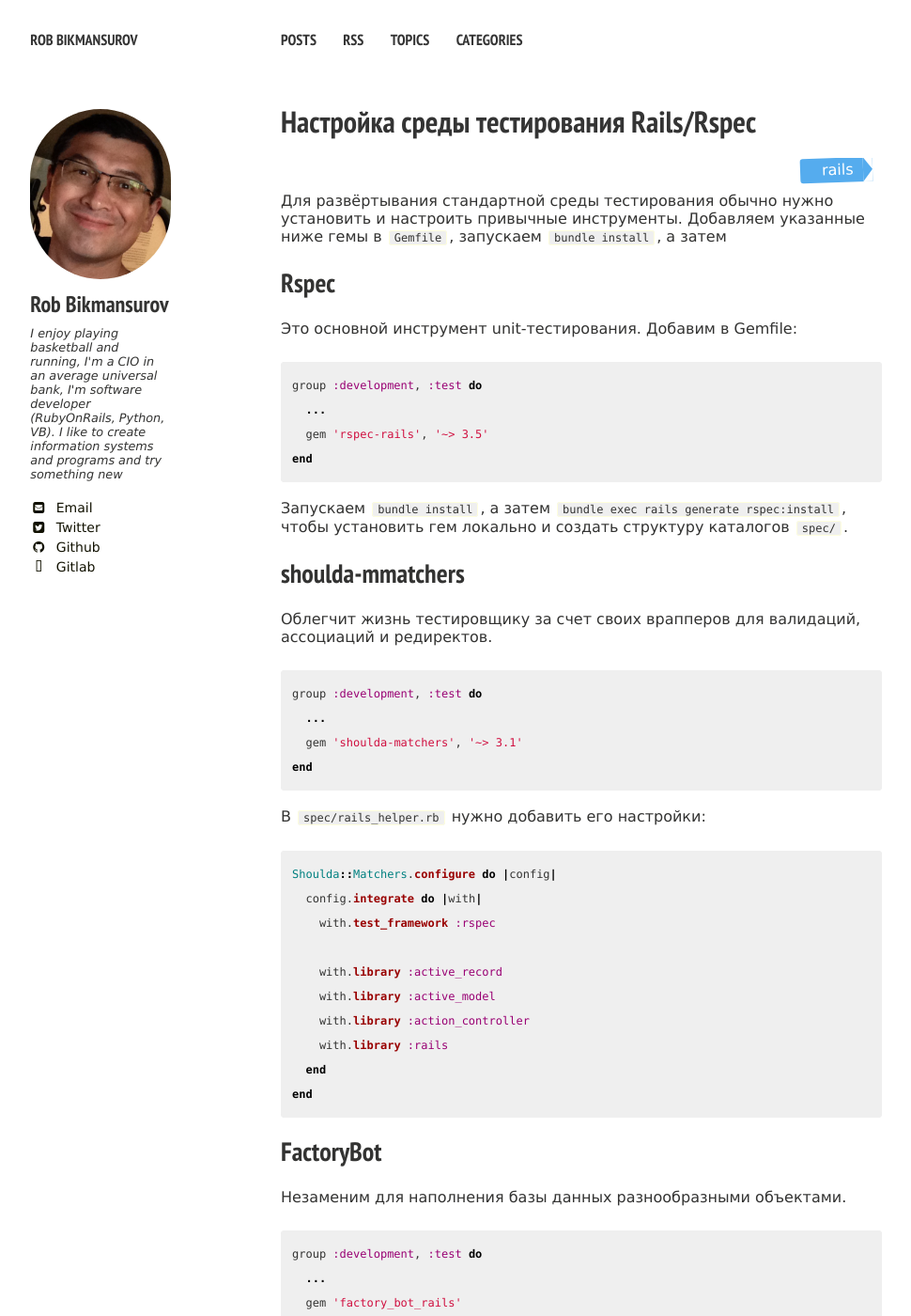
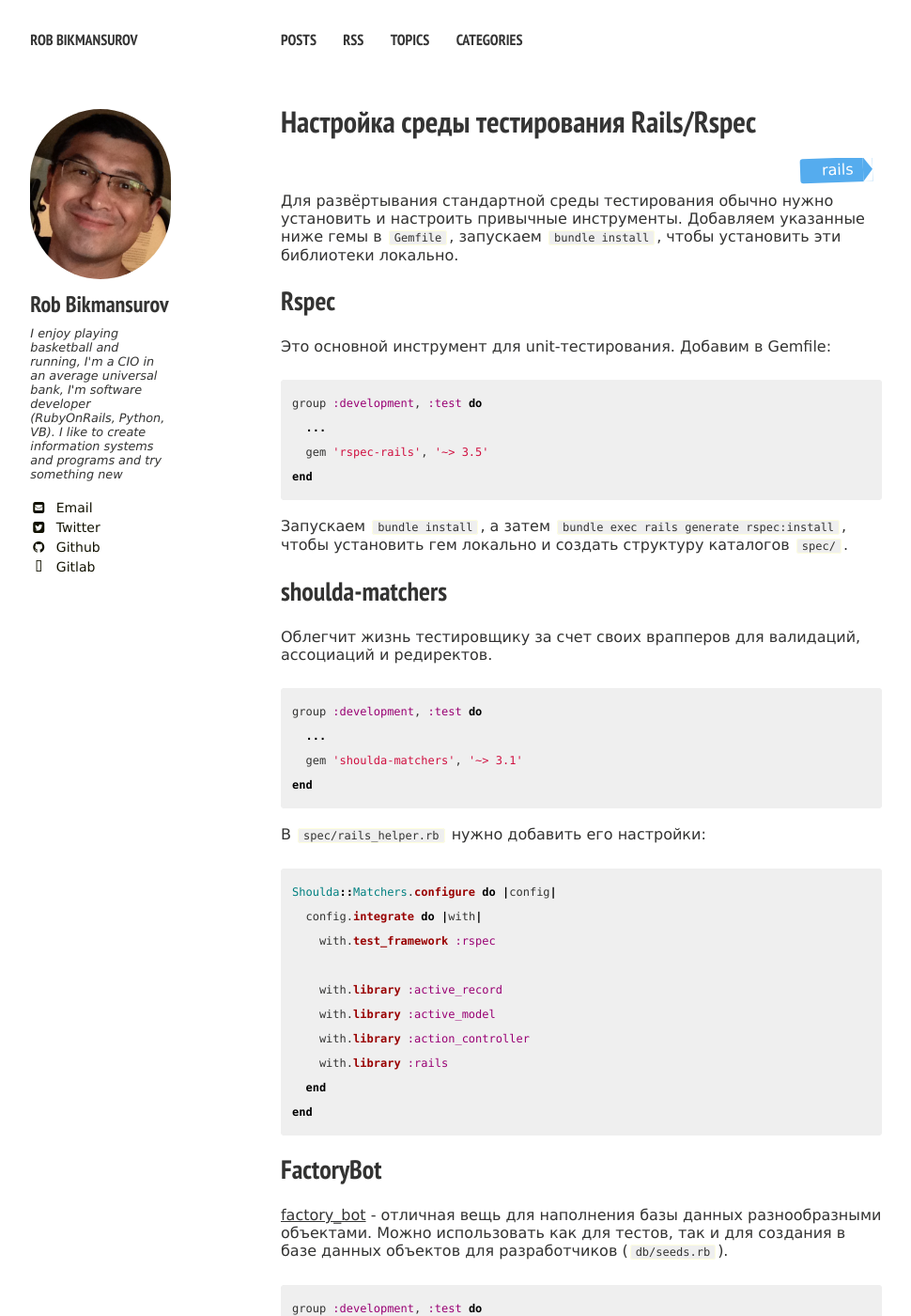
Before and after one commit to RobBikmansurov/robbikmansurov.github.io, a Jekyll site: the page built from _posts/2018-06-01-rails-rspec-setup.md, in a window 1280 px wide and 1400 px high. Shown: the whole window at 94% size, without its empty margins (21-991 px from the left). Built offline with Jekyll 4.4.1, drawn with Linux system fonts in a browser that asks for light colours; some of the changed text lies outside the part shown.

Commit message:
writing post about rspec

````diff
--- a/_posts/2018-06-01-rails-rspec-setup.md
+++ b/_posts/2018-06-01-rails-rspec-setup.md
@@ -6,11 +6,11 @@
 categories: rails
 ---
 
-Для развёртывания стандартной среды тестирования обычно нужно установить и настроить привычные инструменты. Добавляем указанные ниже гемы в `Gemfile`, запускаем `bundle install`, а затем
+Для развёртывания стандартной среды тестирования обычно нужно установить и настроить привычные инструменты. Добавляем указанные ниже гемы в `Gemfile`, запускаем `bundle install`, чтобы установить эти библиотеки локально.
 
 ## Rspec
 
-Это основной инструмент unit-тестирования. Добавим в Gemfile:
+Это основной инструмент для unit-тестирования. Добавим в Gemfile:
 
 ```ruby
 group :development, :test do
@@ -21,7 +21,7 @@
 
 Запускаем `bundle install`, а затем `bundle exec rails generate rspec:install`, чтобы установить гем локально и создать структуру каталогов `spec/`.
 
-## shoulda-mmatchers
+## shoulda-matchers
 
 Облегчит жизнь тестировщику за счет своих врапперов для валидаций, ассоциаций и редиректов.
 
@@ -48,7 +48,7 @@
 
 ## FactoryBot
 
-Незаменим для наполнения базы данных разнообразными объектами.
+[factory_bot](https://github.com/thoughtbot/factory_bot_rails) - отличная вещь для наполнения базы данных разнообразными объектами. Можно использовать как для тестов, так и для создания в базе данных объектов для разработчиков (`db/seeds.rb`).
 
 ```ruby
 group :development, :test do
@@ -86,9 +86,23 @@
 end
 ```
 
+## rails-controller-testing
+
+`assigns` и `assert_templates`
+
 ## Cucumber
 
+Нужен для приемочных (asseptans) тестов
+
+```ruby
+group :development, :test do
+  ...
+  gem 'cucumber-rails', require: false
+end
+```
+
+`bundle exec rails generate cucumber:install` создаст структуру `spec/features/`
 
 [bp1step]: http://bp1step.ru
 [shoulda-matchers]: https://github.com/thoughtbot/shoulda-matchers
-[factory_bot]: https://github.com/thoughtbot/factory_bot_rails
+[rails-controller-testing]: https://github.com/rails/rails-controller-testing
````
